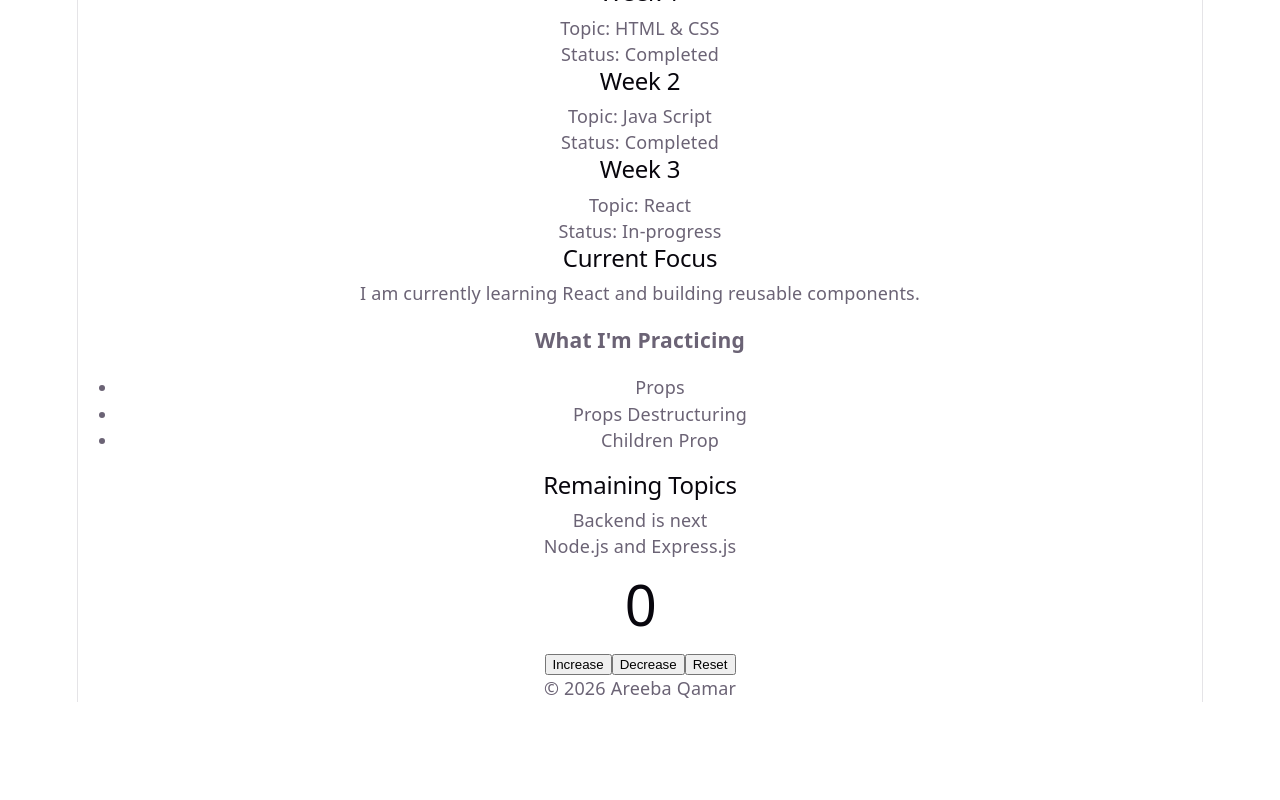
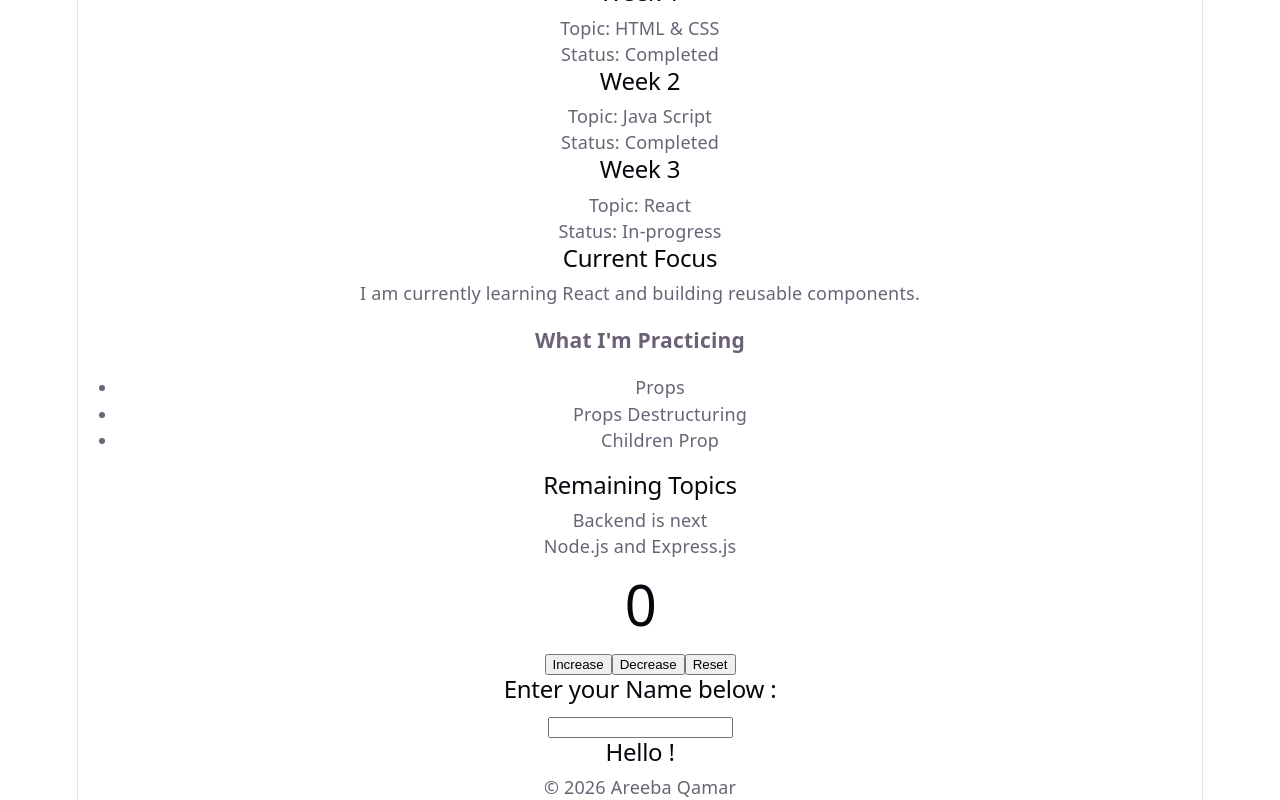
Before and after one commit to areeba-qamar/internship-mern-fullstack, a React (Vite) app in the folder week-3/react-practice/: page / in a window 1280 px wide. Shown: the part 841-1641 px from the top of the page. Before the commit the page ends 1543 px from the top, so only its background shows below. Built offline with nearby package versions, Linux system fonts and the light colour scheme.

Commit message:
Handle user Input with useState

```diff
--- a/week-3/react-practice/src/App.jsx
+++ b/week-3/react-practice/src/App.jsx
@@ -8,6 +8,7 @@ import SectionContainer from "./components/SectionContainer";
 import LearningCard from "./components/LearningCards";
 import Section from "./components/Section";
 import Counter from "./components/Counter";
+import NameInput from "./components/NameInput";
 
 function App() {
   return (
@@ -99,6 +100,10 @@ function App() {
 
       <Counter />
 
+      <NameInput
+       description = "Enter your Name below : "
+       />
+
 
    </main>
 
--- /dev/null
+++ b/week-3/react-practice/src/components/NameInput.jsx
@@ -0,0 +1,20 @@
+import {useState} from "react";
+
+function NameInput(Props){
+
+
+    const [name , setName] = useState("");
+
+    return (
+        <>
+        <h2>{Props.description}</h2>
+        <input
+        onChange = {(event) => setName(event.target.value)}
+        />
+        <h2>Hello {name} !</h2>
+        </>
+    )
+
+}
+
+export default NameInput;
```
